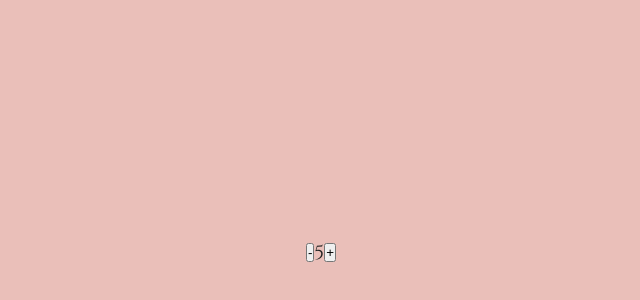
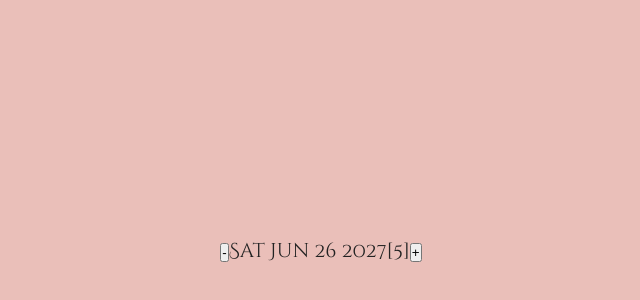
Before and after one commit to FezanMuhammadAli/classy-weather, a React (Create React App) app: page / in a window 1280 px wide. Shown: the part 150-450 px from the top of the page, without its empty margins (319-959 px from the left). Built offline with nearby package versions, Linux system fonts and the light colour scheme.

Commit message:
commiting simple code for state using in Class Based Componenes

```diff
--- a/src/App.js
+++ b/src/App.js
@@ -7,13 +7,32 @@ class Counter extends React.Component {
     this.state = {
       count: 5,
     };
+    this.handleDecrement = this.handleDecrement.bind(this);
+    this.handleIncreament = this.handleIncreament.bind(this);
   }
+
+  handleDecrement() {
+    this.setState((currtate) => {
+      return { count: currtate.count - 1 };
+    });
+  }
+
+  handleIncreament() {
+    this.setState((currtate) => {
+      return { count: currtate.count + 1 };
+    });
+  }
+
   render() {
+    const date = new Date("june 21 2027");
+    date.setDate(date.getDate() + this.state.count);
     return (
       <div>
-        <button>-</button>
-        <span>{this.state.count}</span>
-        <button>+</button>
+        <button onClick={this.handleDecrement}>-</button>
+        <span>
+          {date.toDateString()}[{this.state.count}]
+        </span>
+        <button onClick={this.handleIncreament}>+</button>
       </div>
     );
   }
```
